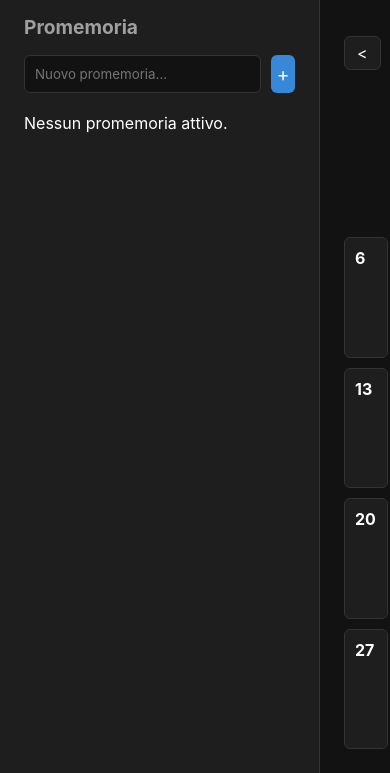
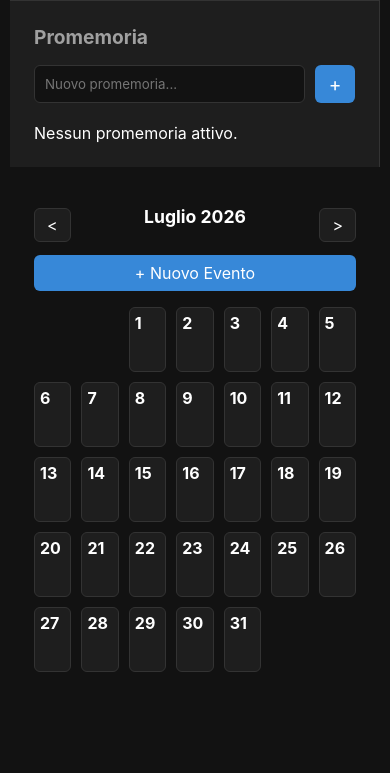
Before and after one commit to federicogiraldi/ChronoFlow, a website: page frontend/index.html in a window 390 px wide. Shown: the part 71-844 px from the top of the page. Drawn offline with Linux system fonts and the light colour scheme; no server answers.

Commit message:
prima ottimizzazione per mobile

```diff
--- a/frontend/style.css
+++ b/frontend/style.css
@@ -350,3 +350,63 @@ body {
     background-color: var(--border-color);
     border-color: var(--accent-blue);
 }
+
+/* ========================================== */
+/* RESPONSIVE DESIGN PER MOBILE (<= 768px)     */
+/* ========================================== */
+@media screen and (max-width: 768px) {
+
+    /* 1. Corpo della pagina a scorrimento verticale naturale */
+    body {
+        padding: 10px;
+        height: auto;
+    }
+
+    /* 2. Trasformiamo il layout principale da affiancato a colonna verticale */
+    .app-container {
+        flex-direction: column;
+        height: auto;
+        gap: 15px;
+    }
+
+    /* 3. Sidebar e Calendario occupano il 100% della larghezza disponibile */
+    .sidebar, .calendar-view {
+        width: 100%;
+        max-width: 100%;
+        height: auto;
+    }
+
+    /* 4. Riduciamo l'altezza delle celle del calendario per non appesantire lo scroll */
+    .calendar-day {
+        min-height: 65px;
+        padding: 5px;
+    }
+
+    /* 5. Intestazione del calendario flessibile per smartphone */
+    .calendar-header {
+        flex-direction: column;
+        gap: 12px;
+        align-items: stretch;
+    }
+
+    .month-navigation {
+        justify-content: space-between;
+    }
+
+    .month-navigation h2 {
+        font-size: 1.1rem;
+        min-width: auto;
+        text-align: center;
+    }
+
+    #open-modal-btn {
+        width: 100%;
+    }
+
+    /* 6. Finestre modali adattate allo schermo dello smartphone */
+    .modal-content {
+        width: 90%;
+        max-width: 340px;
+        padding: 1.5rem;
+    }
+}
```
